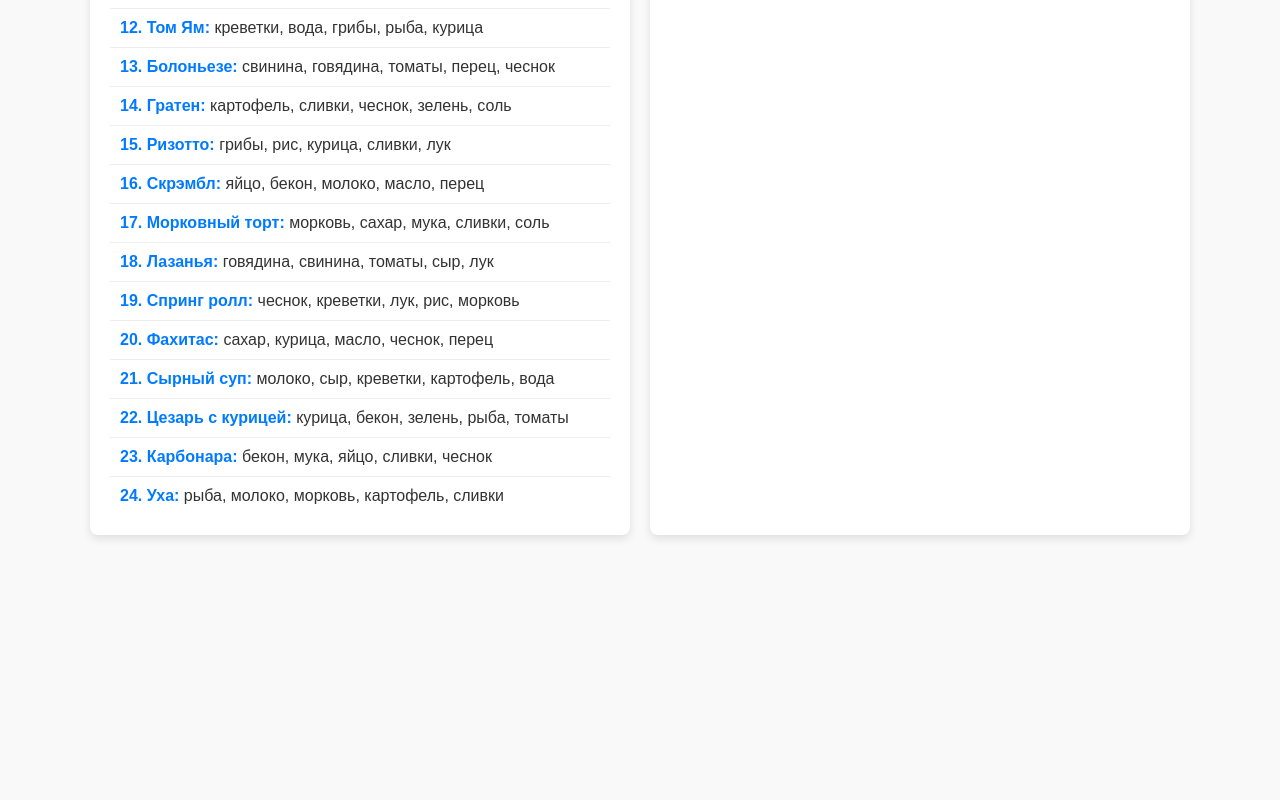
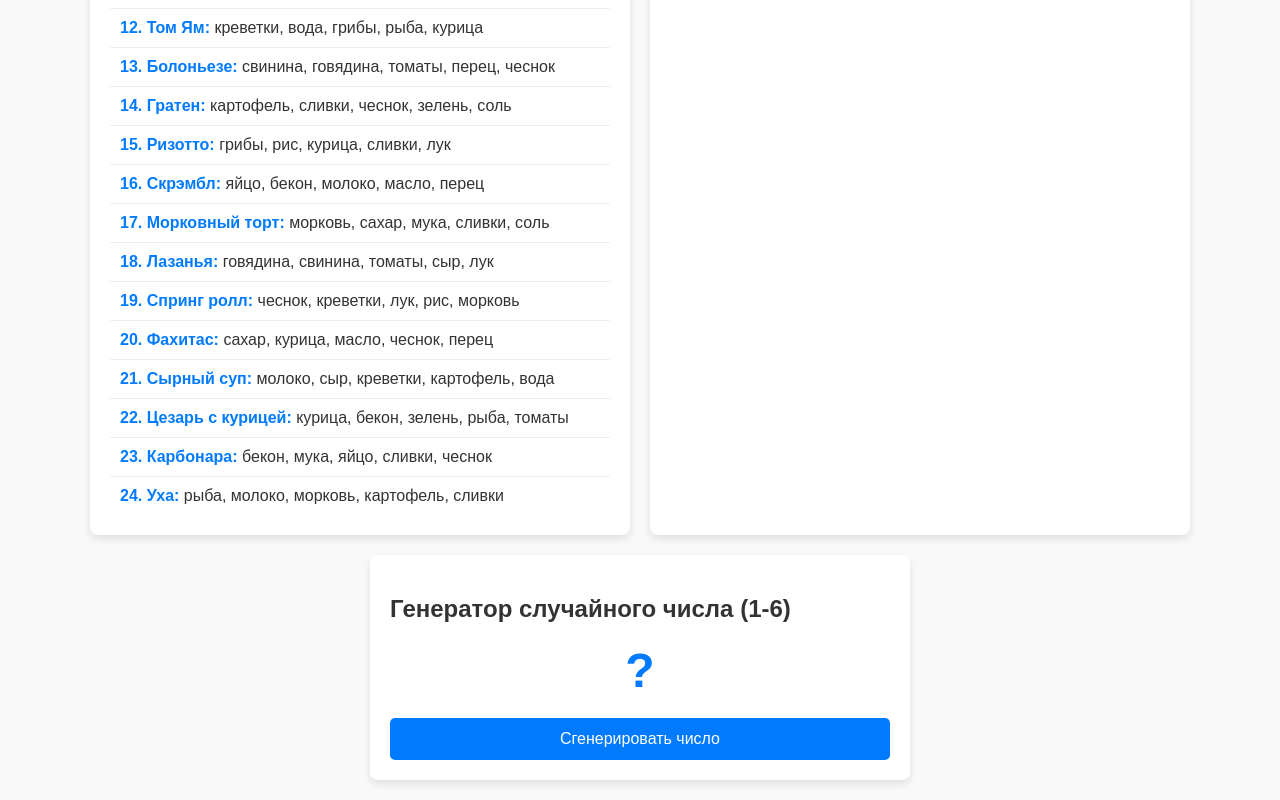
Before and after one commit to CheatMealGames/qr-test, a plain HTML site: page index.html in a window 1280 px wide. Shown: the part 706-1506 px from the top of the page. Before the commit the page ends 1261 px from the top, so only its background shows below. Drawn offline with Linux system fonts and the light colour scheme.

Commit message:
Update index.html
added generator from 1 to 6

```diff
--- a/index.html
+++ b/index.html
@@ -84,7 +84,7 @@
             transform: scale(0.98);
         }
 
-        #letter {
+        #letter, #number {
             font-size: 48px;
             font-weight: bold;
             text-align: center;
@@ -121,17 +121,23 @@
                 <li><b>18. Лазанья:</b> говядина, свинина, томаты, сыр, лук</li>
                 <li><b>19. Спринг ролл:</b> чеснок, креветки, лук, рис, морковь</li>
                 <li><b>20. Фахитас:</b> сахар, курица, масло, чеснок, перец</li>
-		<li><b>21. Сырный суп:</b> молоко, сыр, креветки, картофель, вода</li>
+                <li><b>21. Сырный суп:</b> молоко, сыр, креветки, картофель, вода</li>
                 <li><b>22. Цезарь с курицей:</b> курица, бекон, зелень, рыба, томаты</li>
                 <li><b>23. Карбонара:</b> бекон, мука, яйцо, сливки, чеснок</li>
                 <li><b>24. Уха:</b> рыба, молоко, морковь, картофель, сливки</li>
             </ul>
         </div>
-        <!-- Блок Генератора -->
+        <!-- Блок Генератора букв -->
         <div class="generator">
             <h2>Генератор случайной буквы</h2>
             <div id="letter">?</div>
             <button onclick="generateLetter()">Сгенерировать букву</button>
+        </div>
+        <!-- Блок Генератора чисел -->
+        <div class="generator">
+            <h2>Генератор случайного числа (1-6)</h2>
+            <div id="number">?</div>
+            <button onclick="generateNumber()">Сгенерировать число</button>
         </div>
     </div>
 
@@ -153,6 +159,12 @@
             const randomIndex = Math.floor(Math.random() * letters.length);
             document.getElementById("letter").textContent = letters[randomIndex];
         }
+
+        // Генератор случайного числа от 1 до 6
+        function generateNumber() {
+            const randomNumber = Math.floor(Math.random() * 6) + 1;
+            document.getElementById("number").textContent = randomNumber;
+        }
     </script>
 </body>
 </html>
```
